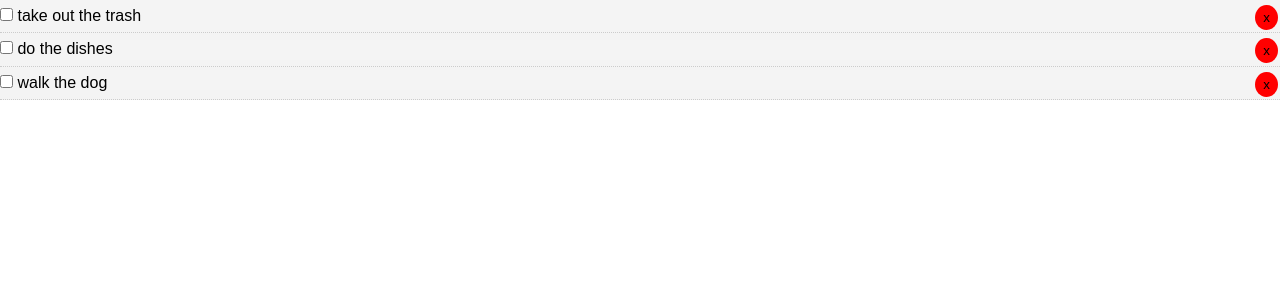
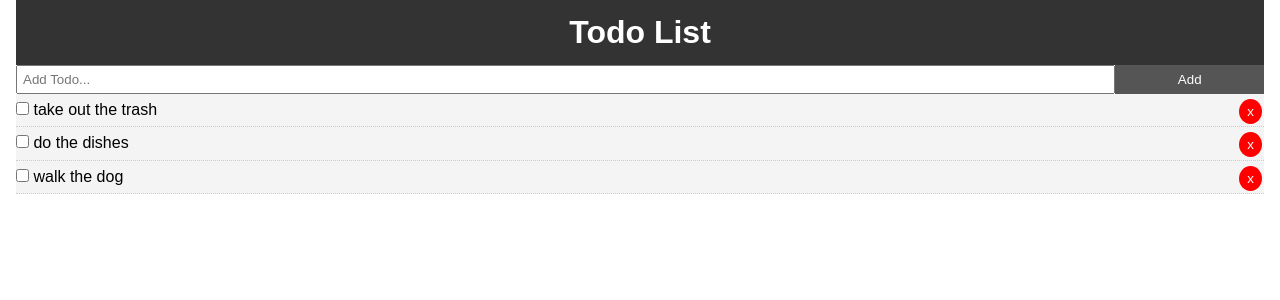
Before and after one commit to RedBrand88/My-To-Do, a React (Create React App) app: page / in a window 1280 px wide. Shown: the top 300 px of the page. Built offline with nearby package versions, Linux system fonts and the light colour scheme.

Commit message:
add some styles and an add form

```diff
--- a/src/App.css
+++ b/src/App.css
@@ -13,3 +13,20 @@ a {
   color: #333;
   text-decoration: none;
 }
+
+.App {
+  padding: 0 1rem;
+}
+
+.btn {
+  display: inline-block;
+  border: none;
+  color: #fff;
+  background: #555;
+  padding: 7px 20px;
+  cursor: pointer;
+}
+
+.btn:hover {
+  background: #666;
+}
--- a/src/App.js
+++ b/src/App.js
@@ -2,6 +2,8 @@ import React, { Component } from 'react';
 import Todos from './Components/Todos';
 
 import './App.css';
+import Header from './Components/layout/Header';
+import AddForm from './Components/AddForm';
 
 class App extends Component {
   constructor(props) {
@@ -43,6 +45,8 @@ class App extends Component {
   render() {
     return (
       <div className="App">
+        <Header />
+        <AddForm />
         <Todos
           todos={this.state.todos}
           toggleComplete={this.toggleComplete}
--- /dev/null
+++ b/src/Components/AddForm.js
@@ -0,0 +1,22 @@
+import React from 'react';
+
+const AddForm = () => {
+    return (
+        <form style={{display: "flex"}}>
+            <input
+                type="text"
+                name="text"
+                style={{flex: "10", padding: "5px"}}
+                placeholder="Add Todo..."
+            />
+            <input
+                type="submit"
+                value="Add"
+                style={{flex: "1"}}
+                className="btn"
+            />
+        </form>
+    )
+}
+
+export default AddForm;
--- a/src/Components/TodosItem.js
+++ b/src/Components/TodosItem.js
@@ -11,11 +11,13 @@ const getStyle = (completed) => {
 
 const btnStyle = {
     background: "#ff0000",
+    color: "#fff",
     border: "none",
     padding: "5px 8px",
     borderRadius: "50%",
     float: "right",
-    marginRight: "2px"
+    marginRight: "2px",
+    cursor: "pointer"
 }
 
 const TodosItem = (props) => {
--- /dev/null
+++ b/src/Components/layout/Header.js
@@ -0,0 +1,18 @@
+import React from 'react';
+
+const headerStyles = {
+    background: "#333",
+    color: "#fff",
+    textAlign: "center",
+    padding: "10px"
+}
+
+const Header = () => {
+    return (
+        <header style={headerStyles}>
+            <h1>Todo List</h1>
+        </header>
+    );
+}
+
+export default Header;
```
